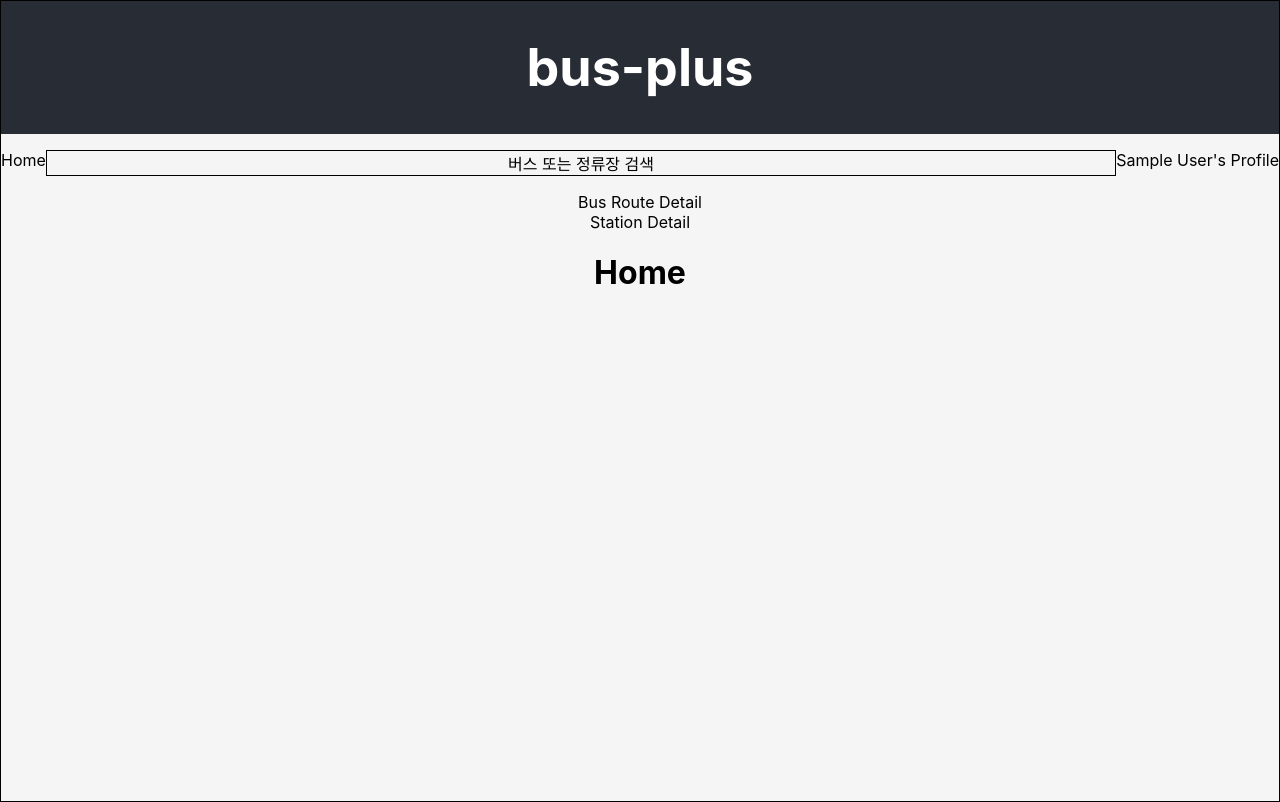
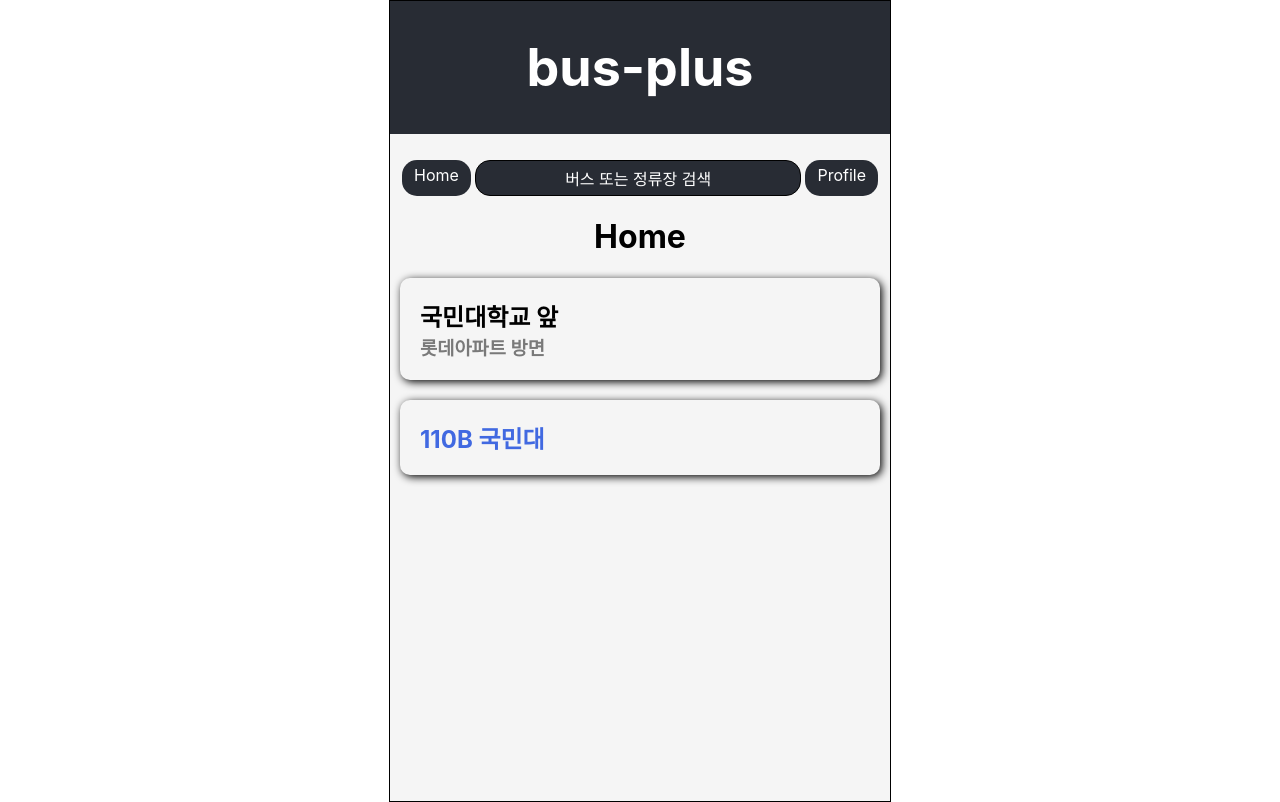
Before and after one commit to pwh9882/bus-plus, a React (Create React App) app: page / in a window 1280 px wide. Built offline with nearby package versions, Linux system fonts and the light colour scheme; no server answers; sample sign-in values are in the browser's storage.

Commit message:
"http-proxy-middleware"를 이용한 proxy 설정으로 CORS 에러 우회

```diff
--- a/package.json
+++ b/package.json
@@ -7,6 +7,7 @@
     "@testing-library/react": "^13.4.0",
     "@testing-library/user-event": "^13.5.0",
     "firebase": "^9.19.1",
+    "http-proxy-middleware": "^2.0.6",
     "react": "^18.2.0",
     "react-dom": "^18.2.0",
     "react-router-dom": "^6.10.0",
@@ -36,5 +37,6 @@
       "last 1 firefox version",
       "last 1 safari version"
     ]
-  }
+  },
+  "proxy": "http://ws.bus.go.kr"
 }
--- a/src/components/App.js
+++ b/src/components/App.js
@@ -28,7 +28,9 @@ function App() {
         <h1>bus-plus</h1>
       </header>
       {init ? (
-        <AppRouter isLoggedIn={isLoggedIn} user={user} />
+        <div className="App-router">
+          <AppRouter isLoggedIn={isLoggedIn} user={user} />
+        </div>
       ) : (
         <h1>loading...</h1>
       )}
--- a/src/components/NavigationBar.js
+++ b/src/components/NavigationBar.js
@@ -11,16 +11,9 @@ const NavigationBar = ({ user }) => {
         <Link className="search-botton" to={"/search"}>
           <div>버스 또는 정류장 검색</div>
         </Link>
-        <Link to={"/profile"}>{user.displayName}'s Profile</Link>
+        <Link to={"/profile"}>Profile</Link>
       </ul>
-      <ul>
-        <li>
-          <Link to={"/bus-route-detail"}>Bus Route Detail</Link>
-        </li>
-        <li>
-          <Link to={"/station-detail"}>Station Detail</Link>
-        </li>
-      </ul>
+      <ul></ul>
     </nav>
   );
 };
--- a/src/css/App.css
+++ b/src/css/App.css
@@ -4,8 +4,8 @@
   border: 1px solid black;
   height: 100vh;
   background-color:whitesmoke;
-  /* max-width: 500px;
-  min-width: 400px; */
+  max-width: 500px;
+  margin: 0 auto;
 }
 
 .App-logo {
@@ -47,8 +47,14 @@
 a {
   text-decoration: black;
   color: #000;
+  /* border: 1px solid black; */
 }
 /* footer {
   position : fixed;
   bottom : 0;
 } */
+
+.App-router {
+  padding: 10px;
+  /* background-color: black; */
+}
--- /dev/null
+++ b/src/css/Home.css
@@ -0,0 +1,24 @@
+.Home {
+    /* border: 1px solid black; */
+}
+
+.item {
+    /* border: 1px solid black; */
+    border-radius: 10px;
+    text-align: left;
+    padding: 20px;
+    box-shadow: 2px 2px 8px;
+    margin: 20px 0;
+}
+
+.item > h2, h3 {
+    margin: 0;
+}
+
+h3 {
+    opacity: 0.5;
+}
+
+.bus-dummy > h2{
+    color:royalblue;
+}
--- a/src/css/NavigationBar.css
+++ b/src/css/NavigationBar.css
@@ -11,3 +11,11 @@ ul, li {
     flex: 1;
     border: 1px solid black;
 }
+
+.top-bar > a {
+    border-radius: 15px;
+    padding: 5px 12px;
+    margin: 0 2px;
+    background-color: #282c34;
+    color: white;
+}
--- a/src/index.css
+++ b/src/index.css
@@ -5,6 +5,7 @@ body {
     sans-serif;
   -webkit-font-smoothing: antialiased;
   -moz-osx-font-smoothing: grayscale;
+
   /* display: flex;
   justify-content: center; */
 }
--- a/src/routes/BusRouteDetail.js
+++ b/src/routes/BusRouteDetail.js
@@ -2,6 +2,7 @@ const BusRouteDetail = () => {
   return (
     <>
       <h1>BusRouteDetail</h1>
+      <h2>110B 국민대</h2>
     </>
   );
 };
--- a/src/routes/Home.js
+++ b/src/routes/Home.js
@@ -1,29 +1,39 @@
 import { useEffect } from "react";
+import "css/Home.css";
+import { Link } from "react-router-dom";
 
 const Home = () => {
   const getTestData = async () => {
-    // const statationId = "100100015";
-    // const api =
-    //   "http://ws.bus.go.kr/api/rest/busRouteInfo/getStaionByRoute?serviceKey=VfsUSWplKI4NRjZFj4d7Wf2rJY%2Fsa8EKBpl5F0hb7SGbIO02281GshKIE2rb15YwPegKM6Sm4ZbuwNibtknq9A%3D%3D&busRouteId=";
-    // const json = await await fetch(
-    //   `https://api.allorigins.win/raw?url=${api}${statationId}`,
-    //   {
-    //     // mode: "cors",
-    //   }
-    // );
-    // console.log(`https://api.allorigins.win/raw?url=${api}${statationId}`);
-    // console.log(await json.text());
+    const statationId = "100100015";
+    const api =
+      "api/rest/busRouteInfo/getStaionByRoute?serviceKey=VfsUSWplKI4NRjZFj4d7Wf2rJY%2Fsa8EKBpl5F0hb7SGbIO02281GshKIE2rb15YwPegKM6Sm4ZbuwNibtknq9A%3D%3D&busRouteId=";
+    const json = await await fetch(`${api}${statationId}`, {
+      // mode: "cors",
+    });
+    console.log(`${api}${statationId}`);
+    console.log(await json.text());
   };
 
   useEffect(() => {
     getTestData();
   }, []);
   return (
-    <>
+    <div className="Home">
       <div>
         <h1>Home</h1>
       </div>
-    </>
+      <Link to={"/station-detail"}>
+        <div className="item station-dumy">
+          <h2>국민대학교 앞</h2>
+          <h3>롯데아파트 방면</h3>
+        </div>
+      </Link>
+      <Link to={"/bus-route-detail"}>
+        <div className="item bus-dummy">
+          <h2>110B 국민대</h2>
+        </div>
+      </Link>
+    </div>
   );
 };
 
--- a/src/routes/Search.js
+++ b/src/routes/Search.js
@@ -12,6 +12,7 @@ const Search = () => {
         <button onClick={onCencelClicked}>X</button>
         <input type="text" placeholder="버스 또는 정류장 검색" />
       </div>
+      <h1>Search</h1>
     </>
   );
 };
--- a/src/routes/StationDetail.js
+++ b/src/routes/StationDetail.js
@@ -2,6 +2,8 @@ const StationDetail = () => {
   return (
     <>
       <h1>StationDetail</h1>
+      <h2>국민대학교 앞</h2>
+      <h3>롯데 아파트 방면</h3>
     </>
   );
 };
```
Also changed, not shown: src/setupProxy.js (added, +14 -0 lines), 1 other file (tests, documents, lock files or other folders).
